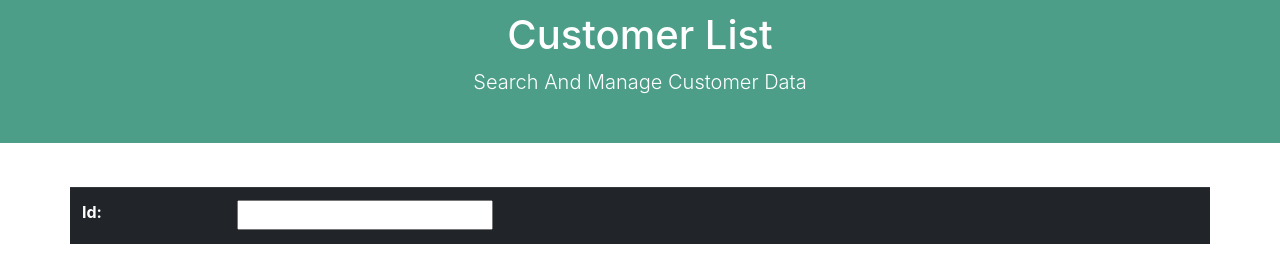
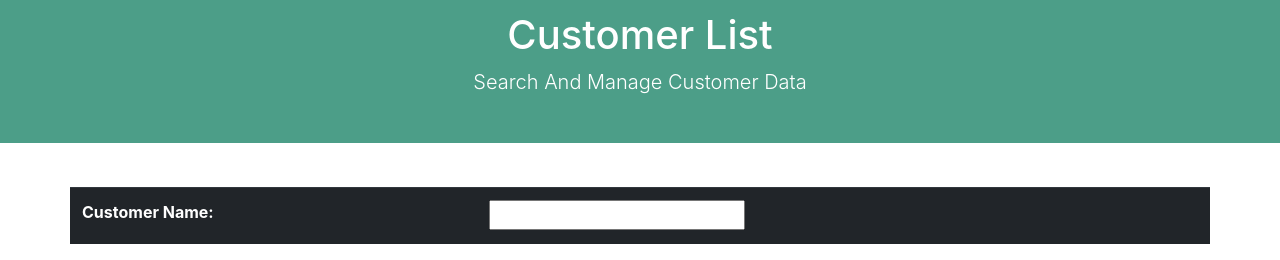
Before and after one commit to Shahriar10k/ekyc, a Django app: page /customer/ in a window 1280 px wide. Shown: the part 143-403 px from the top of the page. Run offline with Django 3.2, Linux system fonts and the light colour scheme; data that the repository does not hold is empty; some libraries are stand-ins or nearby versions.

Commit message:
update customer view,models,urls,filters, customer_list template
add deleteCustomer in views, modify customer_list template with filter

```diff
--- a/customer/filters.py
+++ b/customer/filters.py
@@ -6,4 +6,4 @@ class CustomerFilter(django_filters.FilterSet):
 
     class Meta:
         model = Customer_info
-        fields = ['id']
+        fields = ['name']
--- a/customer/models.py
+++ b/customer/models.py
@@ -8,6 +8,6 @@ from django.core.validators import *
 class Customer_info(models.Model):
     id = models.UUIDField(primary_key=True, default=uuid.uuid4, editable=False, unique=True)
     name = models.CharField("Customer Name",max_length=500)
-    bin = models.IntegerField("Customer Business Identification Number(BIN)", validators=[MinLengthValidator(9)])
+    bin = models.CharField("Customer Business Identification Number(BIN)",max_length=9, validators=[MinLengthValidator(9)])
     email = models.EmailField("Customer Email", max_length=254)
     file = models.FileField("Scanned Picture/File", upload_to="files/%Y/%m/%d", blank=True, null=True)
--- a/customer/urls.py
+++ b/customer/urls.py
@@ -5,5 +5,6 @@ urlpatterns = [
 
     path('', views.CustomerList, name='CustomerList'),
     path('create_customer/', views.createCustomer, name='create_customer'),
+    path('delete_customer/', views.deleteCustomer, name='delete_customer'),
 
 ]
--- a/customer/views.py
+++ b/customer/views.py
@@ -28,7 +28,7 @@ def createCustomer(request):
             #mydata['stu_uid'] = stu_uid
 
             messages.success(request, f'A New Customer Added.')
-            #return redirect('student_entry')
+            return redirect('CustomerList')
 
     context = {'form': form, }
 
@@ -42,3 +42,16 @@ def CustomerList(request):
 
     context = {'customer_list': customer_list, 'custFilter': custFilter}
     return render(request, 'customer/customer_list.html', context)
+
+
+# delete an entry
+def deleteCustomer(request):
+    if 'id' in request.POST:
+        cust_id = request.POST.get('id')
+        #print(stu_id)
+
+    customer = Customer_info.objects.get(id=cust_id)
+    customer.delete()
+
+    messages.success(request, f'Customer Entry Successfully Deleted.')
+    return redirect('CustomerList')
--- a/templates/customer/customer_list.html
+++ b/templates/customer/customer_list.html
@@ -52,7 +52,7 @@
             <td>{{customer.email}}</td>
             <td>{{customer.bin}}</td>
             <td><button class="btn btn-outline-info" name="viewdetailsID" value="{{customer.id}}" type="submit"><i class="far fa-eye"></i></button></td>
-            <td><button class="btn btn-outline-warning" name="viewdetailsID" value="{{customer.id}}" type="submit" formaction="update_entry/"><i class="far fa-edit"></i></button></td>
+            <td><button class="btn btn-outline-warning" name="viewdetailsID" value="{{customer.id}}" type="submit" formaction="update_customer/"><i class="far fa-edit"></i></button></td>
             <td>
               <button type="button" class="btn btn-danger" data-id="{{customer.id}}" onclick="confirmDelete(this);"><i class="fas fa-trash-alt"></i></button>
             </td>
@@ -75,7 +75,7 @@
         </div>
 
         <div class="modal-body">
-          <form method="POST" action="delete_entry/" id="form-delete-user" name="viewdetailsID" value="id">
+          <form method="POST" action="delete_customer/" id="form-delete-user" name="viewdetailsID" value="id">
             {% csrf_token %}
             <input type="hidden" name="id">
           </form>
```
